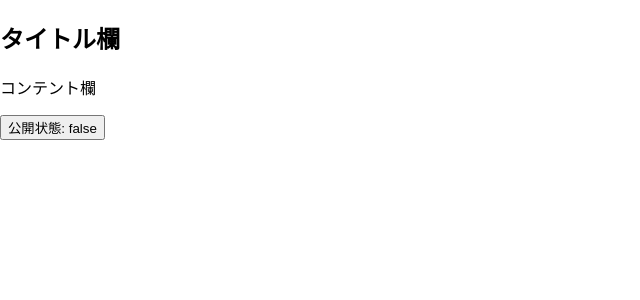
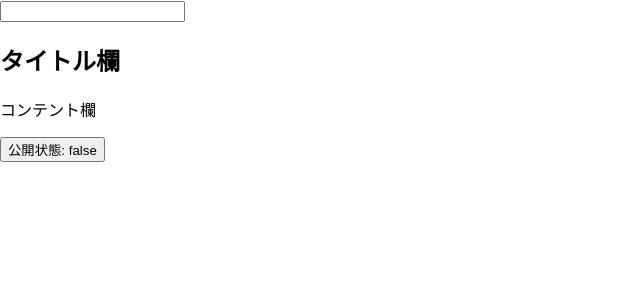
Before and after one commit to bonot9434/react-basic, a React (Create React App) app: page / in a window 1280 px wide. Shown: the top 300 px of the page, without its empty margins (0-640 px from the left). Built offline with nearby package versions, Linux system fonts and the light colour scheme.

Commit message:
textフォーム作成

```diff
--- a/src/App.js
+++ b/src/App.js
@@ -1,10 +1,12 @@
 import logo from './logo.svg';
 import './App.css';
 import Article from "./components/Article"
+import {TextInput}from"./components";
 
 function App() {
   return (
     <div>
+      <TextInput />
       <Article
         title={'タイトル欄'}
         content={'コンテント欄'}
--- /dev/null
+++ b/src/components/TextInput.jsx
@@ -0,0 +1,19 @@
+import React, {useState} from 'react';
+
+const TextInput = () => {
+  const [name, setName] = useState('')
+
+  const handleName = (event) => {
+    setName(event.target.value)
+  }
+
+  return (
+    <input
+      onChange = {(event) => handleName(event)}
+      type = {'text'}
+      value = {name}
+    />
+  );
+};
+
+export default TextInput;
--- a/src/components/index.js
+++ b/src/components/index.js
@@ -2,3 +2,4 @@
 export {default as Content} from './Content'
 export {default as Title} from './Title'
 export {default as PublishButton} from './PublishButton'
+export {default as TextInput} from './TextInput'
```
